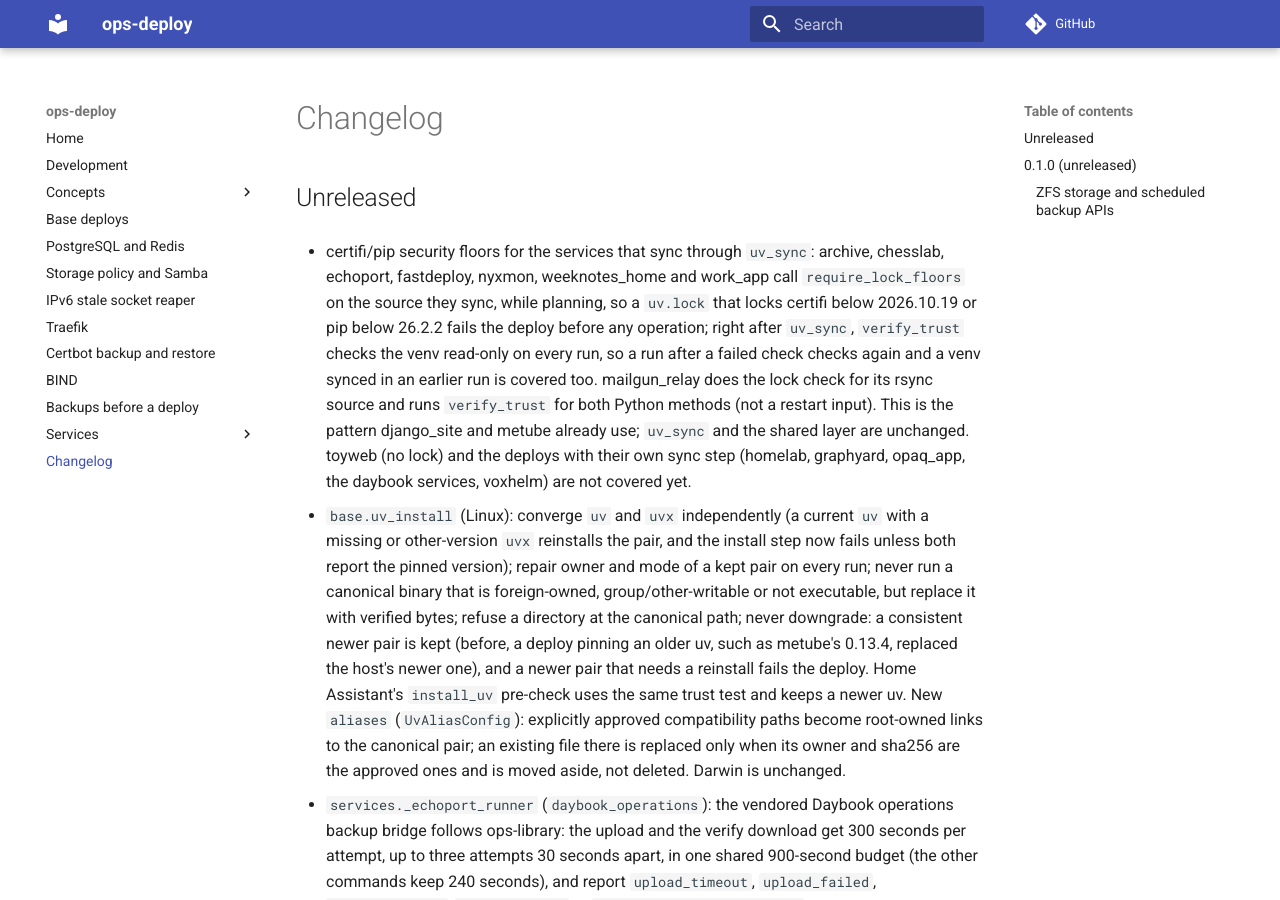
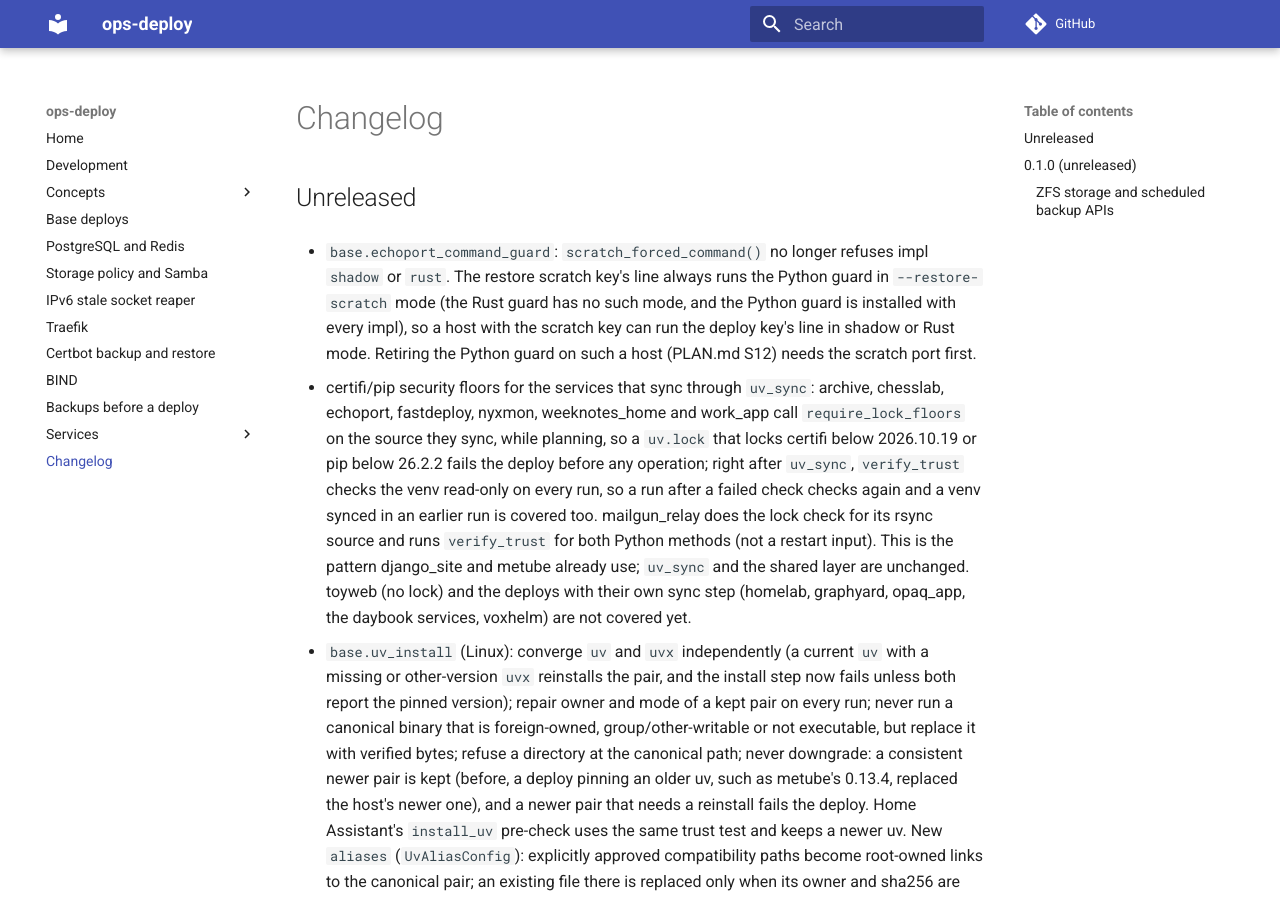
Before and after one commit to ephes/ops-deploy, an MkDocs documentation site: the page built from docs/changelog.md, in a window 1280 px wide and 900 px high. Built offline with MkDocs 1.6.1 and Material for MkDocs 9.7.7, drawn with Linux system fonts in a browser that asks for light colours; comment, search, counter and statistics services are not loaded.

Commit message:
echoport_command_guard: the restore scratch line keeps the Python guard with every impl
The Rust guard has no --restore-scratch mode, and the Python guard is
installed with every impl, so scratch_forced_command() no longer refuses
shadow or rust: a host with the scratch key (staging) can run the deploy
key's line in shadow or Rust mode. Follows ops-library bc3acab2; the drift
manifest records the role.

```diff
--- a/docs/changelog.md
+++ b/docs/changelog.md
@@ -1,6 +1,13 @@
 # Changelog
 
 ## Unreleased
+
+- `base.echoport_command_guard`: `scratch_forced_command()` no longer refuses
+  impl `shadow` or `rust`. The restore scratch key's line always runs the
+  Python guard in `--restore-scratch` mode (the Rust guard has no such mode,
+  and the Python guard is installed with every impl), so a host with the
+  scratch key can run the deploy key's line in shadow or Rust mode. Retiring
+  the Python guard on such a host (PLAN.md S12) needs the scratch port first.
 
 - certifi/pip security floors for the services that sync through `uv_sync`:
   archive, chesslab, echoport, fastdeploy, nyxmon, weeknotes_home and
```
Also changed, not shown: docs/base.md (+4 -1 lines), 3 other files.
